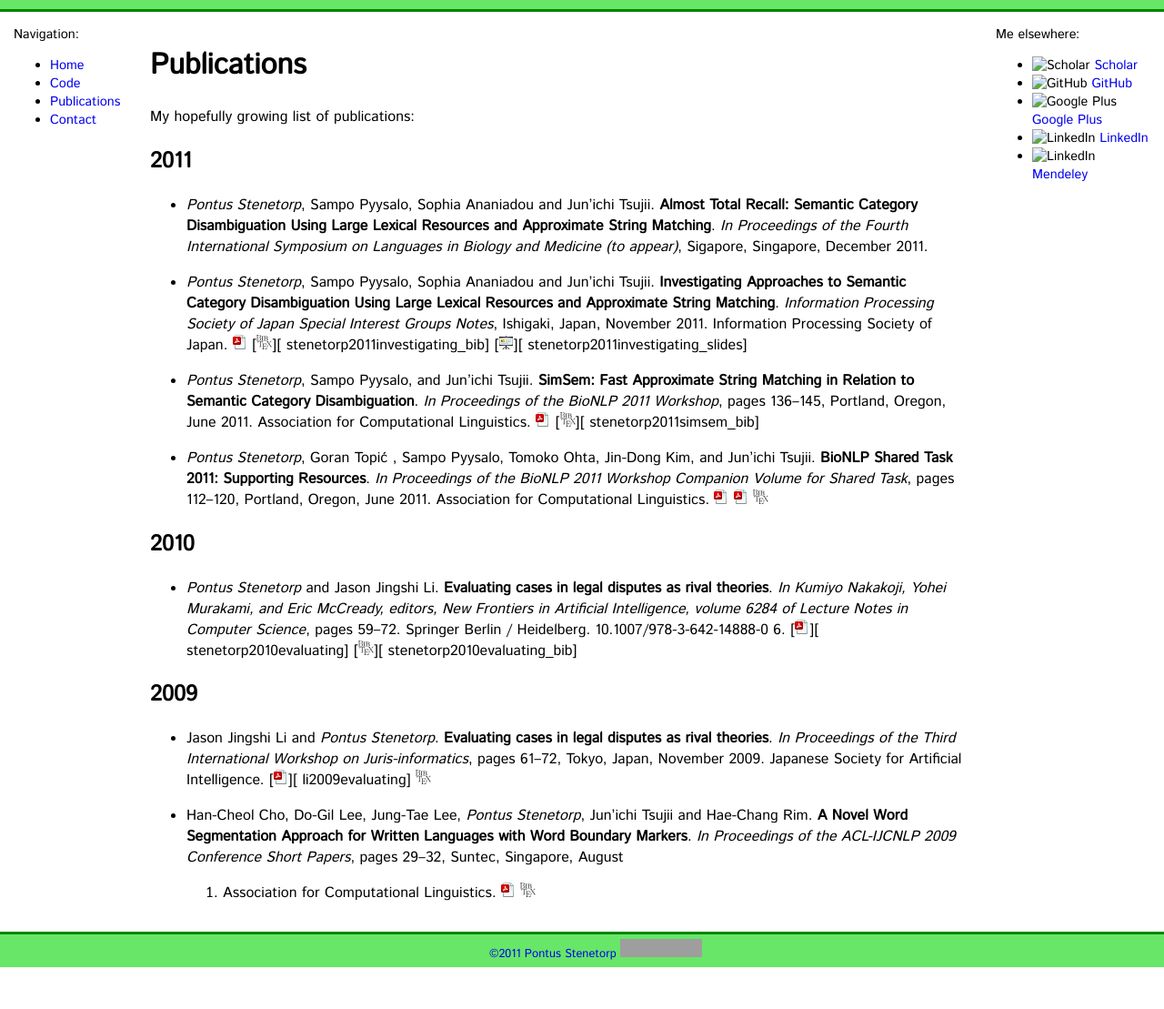
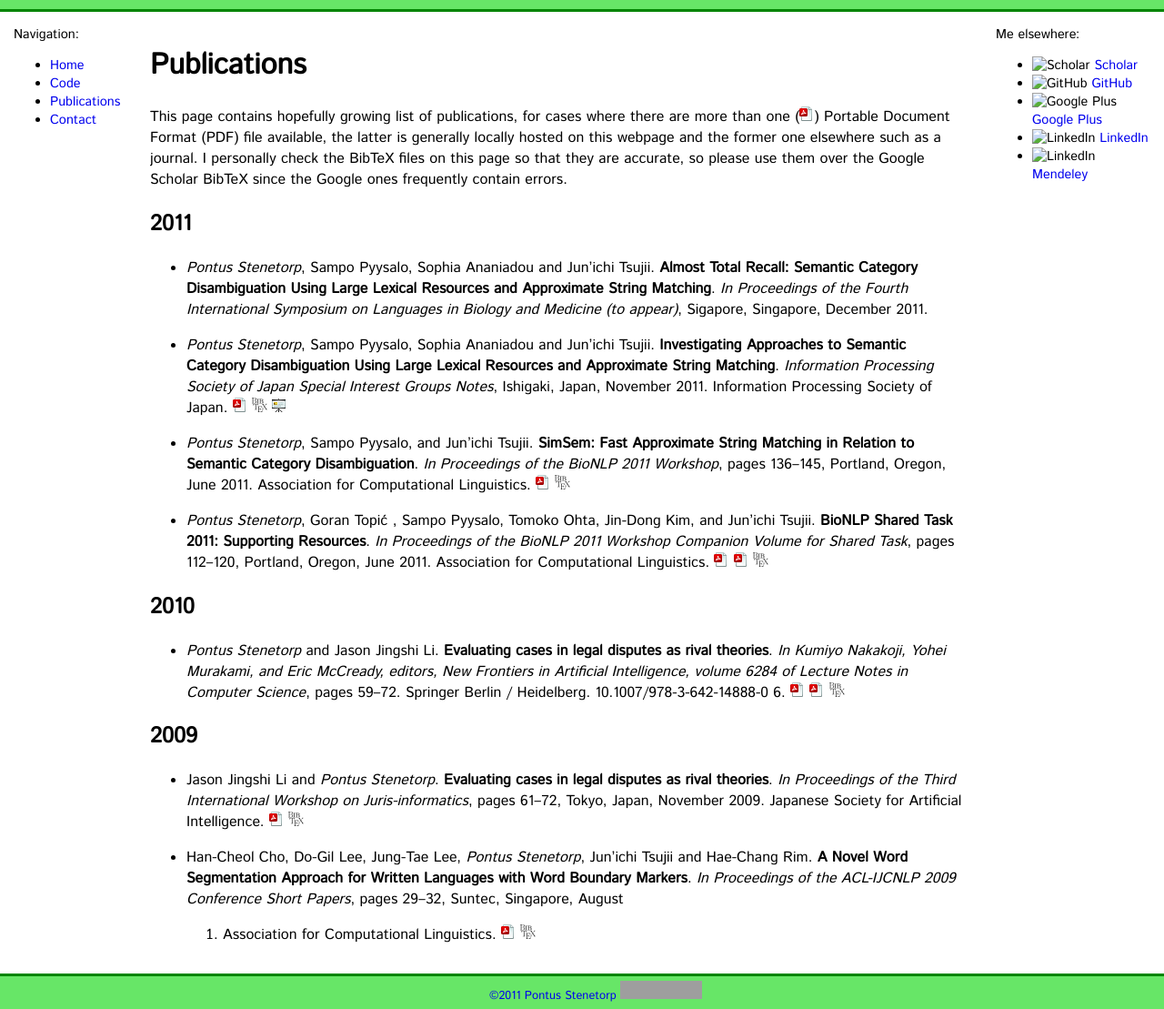
Before and after one commit to gbouchar/ninjin.github.io, a Jekyll site: the page built from publications.md, in a window 1280 px wide. Shown: the whole page at 91% size. Built offline with Jekyll 4.4.1, drawn with Linux system fonts in a browser that asks for light colours; some web fonts are replaced; Markdown is read by kramdown in place of the engine named in the settings; before the commit the page ends 1063 px from its top, so only the background shows below that; grey boxes are pictures that could not be loaded.

Commit message:
Publications clean-up and added local for old Springer journal.

```diff
--- a/publications.md
+++ b/publications.md
@@ -5,7 +5,12 @@ title: "Publications"
 
 # Publications #
 
-My hopefully growing list of publications:
+This page contains hopefully growing list of publications, for cases where
+there are more than one (![PDF Icon][pdf_icon]) Portable Document Format (PDF)
+file available, the latter is generally locally hosted on this webpage and the
+former one elsewhere such as a journal. I personally check the BibTeX files on
+this page so that they are accurate, so please use them over the
+Google Scholar BibTeX since the Google ones frequently contain errors.
 
 ## 2011 ##
 
@@ -20,23 +25,24 @@ My hopefully growing list of publications:
     Lexical Resources and Approximate String Matching**.
     *Information Processing Society of Japan Special Interest Groups Notes*,
     Ishigaki, Japan, November 2011. Information Processing Society of Japan.
-    [![PDF][pdf_icon]][stenetorp2011investigating] [![BibTeX][bibtex_icon]][
-    stenetorp2011investigating_bib] [![Slides][slides_icon]][
-    stenetorp2011investigating_slides]
+    [![PDF][pdf_icon]][stenetorp2011investigating]
+    [![BibTeX][bibtex_icon]][stenetorp2011investigating_bib]
+    [![Slides][slides_icon]][stenetorp2011investigating_slides]
 
 
 * *Pontus Stenetorp*, Sampo Pyysalo, and Jun'ichi Tsujii. **SimSem: Fast
     Approximate String Matching in Relation to Semantic Category
     Disambiguation**.  *In Proceedings of the BioNLP 2011 Workshop*, pages 136–145,
     Portland, Oregon, June 2011. Association for Computational Linguistics.
-    [![PDF][pdf_icon]][stenetorp2011simsem] [![BibTeX][bibtex_icon]][
-    stenetorp2011simsem_bib]
+    [![PDF][pdf_icon]][stenetorp2011simsem]
+    [![BibTeX][bibtex_icon]][stenetorp2011simsem_bib]
 
 * *Pontus Stenetorp*, Goran Topić , Sampo Pyysalo, Tomoko Ohta, Jin-Dong Kim,
     and Jun'ichi Tsujii. **BioNLP Shared Task 2011: Supporting Resources**.
     *In Proceedings of the BioNLP 2011 Workshop Companion Volume for Shared
     Task*, pages 112–120, Portland, Oregon, June 2011. Association for
-    Computational Linguistics. [![PDF][pdf_icon]][stenetorp2011supporting]
+    Computational Linguistics.
+    [![PDF][pdf_icon]][stenetorp2011supporting]
     [![Local PDF][pdf_icon]][stenetorp2011supporting_local]
     [![BibTeX][bibtex_icon]][stenetorp2011supporting_bib]
 
@@ -46,17 +52,19 @@ My hopefully growing list of publications:
     disputes as rival theories**. *In Kumiyo Nakakoji, Yohei Murakami,
     and Eric McCready, editors, New Frontiers in Artificial Intelligence,
     volume 6284 of Lecture Notes in Computer Science*, pages 59–72. Springer
-    Berlin / Heidelberg. 10.1007/978-3-642-14888-0 6. [![PDF][pdf_icon]][
-    stenetorp2010evaluating] [![BibTeX][bibtex_icon]][
-    stenetorp2010evaluating_bib]
+    Berlin / Heidelberg. 10.1007/978-3-642-14888-0 6.
+    [![PDF][pdf_icon]][stenetorp2010evaluating]
+    [![Local PDF][pdf_icon]][stenetorp2010evaluating_local]
+    [![BibTeX][bibtex_icon]][stenetorp2010evaluating_bib]
 
 ## 2009 ##
 
 * Jason Jingshi Li and *Pontus Stenetorp*. **Evaluating cases in legal
     disputes as rival theories**. *In Proceedings of the Third International
     Workshop on Juris-informatics*, pages 61–72, Tokyo, Japan, November 2009.
-    Japanese Society for Artificial Intelligence. [![PDF][pdf_icon]][
-    li2009evaluating] [![BibTeX][bibtex_icon]][li2009evaluating_bib]
+    Japanese Society for Artificial Intelligence.
+    [![PDF][pdf_icon]][li2009evaluating]
+    [![BibTeX][bibtex_icon]][li2009evaluating_bib]
 
 * Han-Cheol Cho, Do-Gil Lee, Jung-Tae Lee, *Pontus Stenetorp*, Jun'ichi Tsujii
     and Hae-Chang Rim. **A Novel Word Segmentation Approach for Written
@@ -76,12 +84,13 @@ My hopefully growing list of publications:
 [stenetorp2011supporting_local]: stenetorp2011supporting.pdf
 [stenetorp2011supporting_bib]: http://aclweb.org/anthology-new/W/W11/W11-1816.bib
 [stenetorp2010evaluating]: http://www.springerlink.com/index/m32761634g52n7h4.pdf
+[stenetorp2010evaluating_local]: stenetorp2010evaluating.pdf
 [stenetorp2010evaluating_bib]: stenetorp2010evaluating.bib.txt
 [li2009evaluating]: li2009evaluating.pdf
 [li2009evaluating_bib]: li2009evaluating.bib.txt
 [cho2009novel]: http://www.aclweb.org/anthology/P/P09/P09-2008.pdf
 [cho2009novel_bib]: http://www.aclweb.org/anthology/P/P09/P09-2008.bib
 
-[bibtex_icon]: /bibtex_icon_small.png
+[bibtex_icon]: bibtex_icon_small.png
 [pdf_icon]: document-pdf.png
 [slides_icon]: projection-screen-presentation.png
```
Also changed, not shown: 1 other file.
